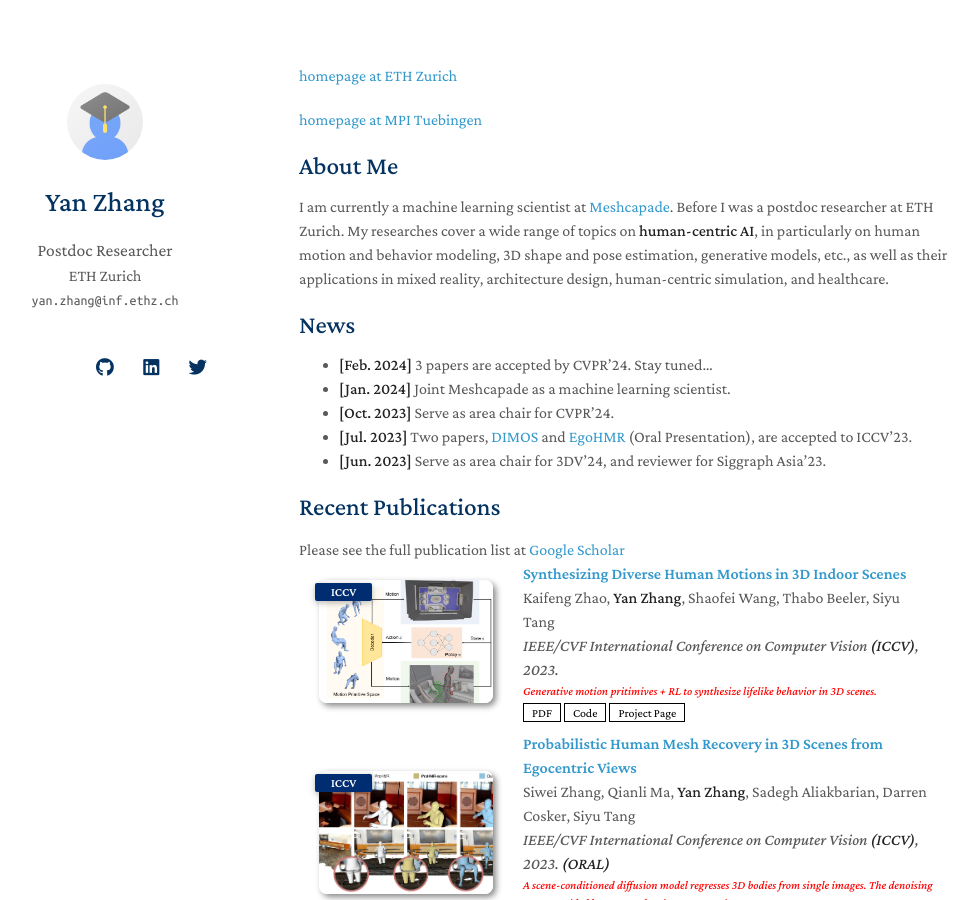
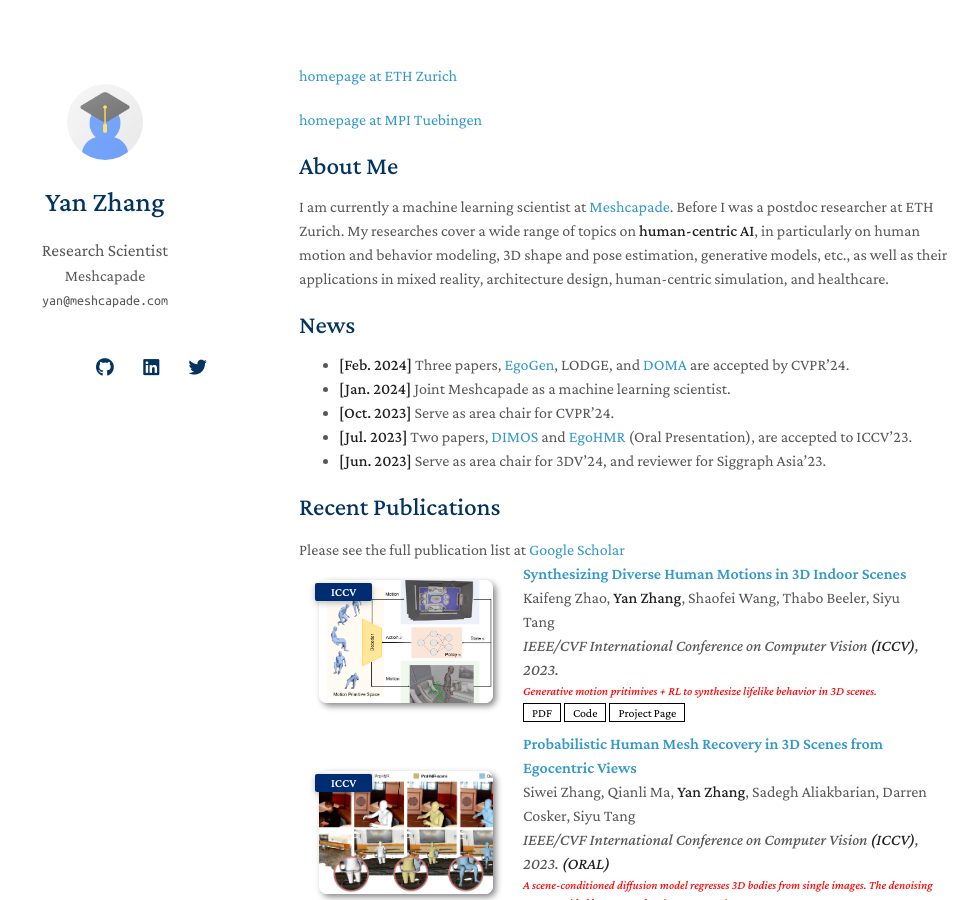
Before and after one commit to yz-cnsdqz/yz-cnsdqz.github.io, a Jekyll site: the page built from index.md, in a window 1280 px wide and 900 px high. Shown: the whole window, without its empty margins (171-1147 px from the left). Built offline with Jekyll 4.4.1, drawn with Linux system fonts in a browser that asks for light colours; nearby versions of some CDN libraries; a style sheet for code colours, icons or effects is not loaded.

Commit message:
update profile

```diff
--- a/_config.yml
+++ b/_config.yml
@@ -1,13 +1,13 @@
 # Basic Information
 title: Yan Zhang
-position: Postdoc Researcher
-affiliation: ETH Zurich
-email: yan.zhang@inf.ethz.ch
+position: Research Scientist
+affiliation: Meshcapade
+email: yan@meshcapade.com
 
 # Search Engine Optimization (SEO)
 # The following information is used to improve the website traffic from search engines, e.g., Google.
 keywords: yanzhang
-description: digital human technologies
+description: human-centric AI
 canonical: https://yz-cnsdqz.github.io
 
 # Links
--- a/index.md
+++ b/index.md
@@ -22,7 +22,7 @@ My researches cover a wide range of topics on **human-centric AI**, in particula
 
 
 ## News
-- **[Feb. 2024]** 3 papers are accepted by CVPR'24. Stay tuned...
+- **[Feb. 2024]** Three papers, [EgoGen](https://ego-gen.github.io), LODGE, and [DOMA](https://yz-cnsdqz.github.io/eigenmotion/DOMA/) are accepted by CVPR'24.
 - **[Jan. 2024]** Joint Meshcapade as a machine learning scientist.
 - **[Oct. 2023]** Serve as area chair for CVPR'24.
 - **[Jul. 2023]** Two papers, [DIMOS](https://zkf1997.github.io/DIMOS/) and [EgoHMR](https://sanweiliti.github.io/egohmr/egohmr.html) (Oral Presentation), are accepted to ICCV'23.
```
